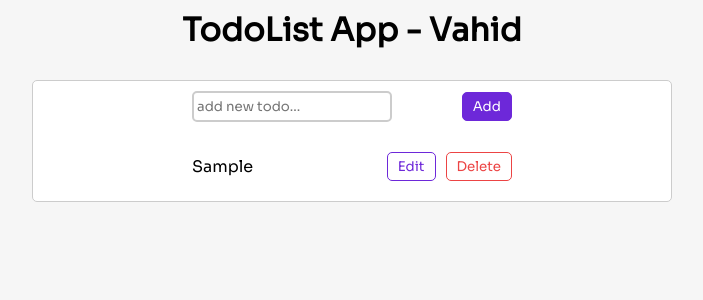
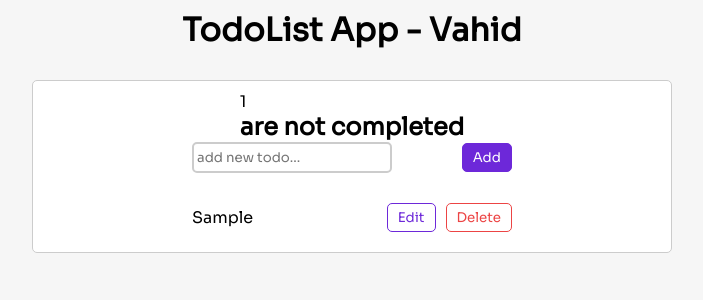
Before and after one commit to VahidTahmasebi/todo-list-react, a React (Create React App) app: page / in a window 1280 px wide. Both pictures are taken after typing "Sample" into the empty fields and a click on the button "Add". Shown: the top 300 px of the page, without its empty margins (288-991 px from the left). Built offline with nearby package versions, Linux system fonts and the light colour scheme.

Commit message:
Add nav bar component

```diff
--- /dev/null
+++ b/src/components/NavBar.js
@@ -0,0 +1,10 @@
+const NavBar = ({ unCompletedTodo }) => {
+  if (!unCompletedTodo) return <h2>set your today todos !</h2>;
+  return (
+    <header>
+      <span>{unCompletedTodo}</span> <h2>are not completed</h2>
+    </header>
+  );
+};
+
+export default NavBar;
--- a/src/components/TodoApp.js
+++ b/src/components/TodoApp.js
@@ -1,9 +1,10 @@
 import { useState } from "react";
+import NavBar from "./NavBar";
 import TodoForm from "./TodoForm";
 import TodoList from "./TodoList";
 
 const TodoApp = () => {
-  const [todos, setTodos] = useState("");
+  const [todos, setTodos] = useState([]);
 
   //   create a new todo attribute
   const addTodo = (input) => {
@@ -38,6 +39,7 @@ const TodoApp = () => {
     setTodos(filteredTodos);
   };
 
+  // Edit Todo
   const updateTodo = (id, newValue) => {
     // obtain cell ID
     const index = todos.findIndex((todo) => todo.id === id);
@@ -55,6 +57,9 @@ const TodoApp = () => {
 
   return (
     <div className='container'>
+      <NavBar
+        unCompletedTodo={todos.filter((todo) => !todo.isCompleted).length}
+      />
       <TodoForm submitTodo={addTodo} />
       <TodoList
         todos={todos}
```
